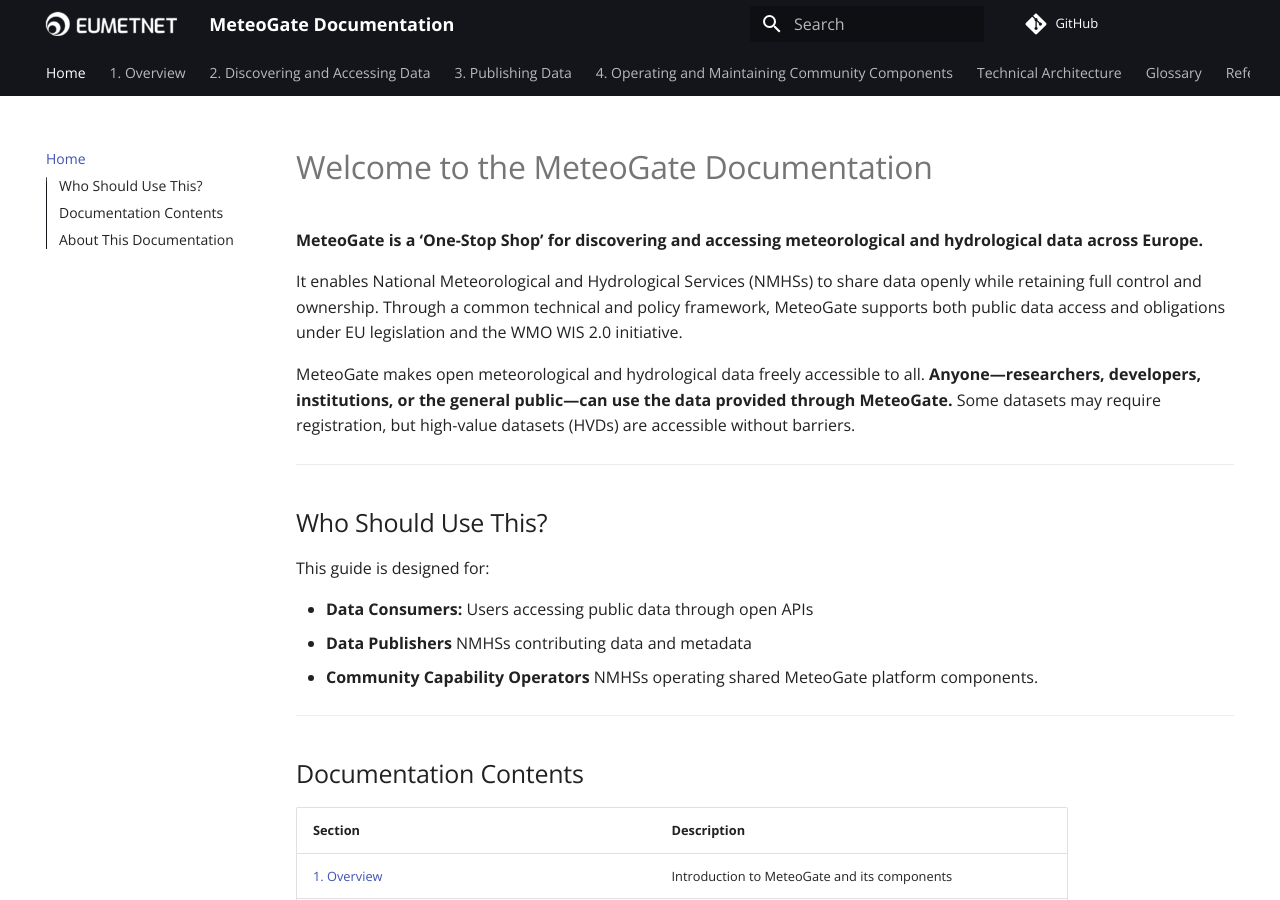
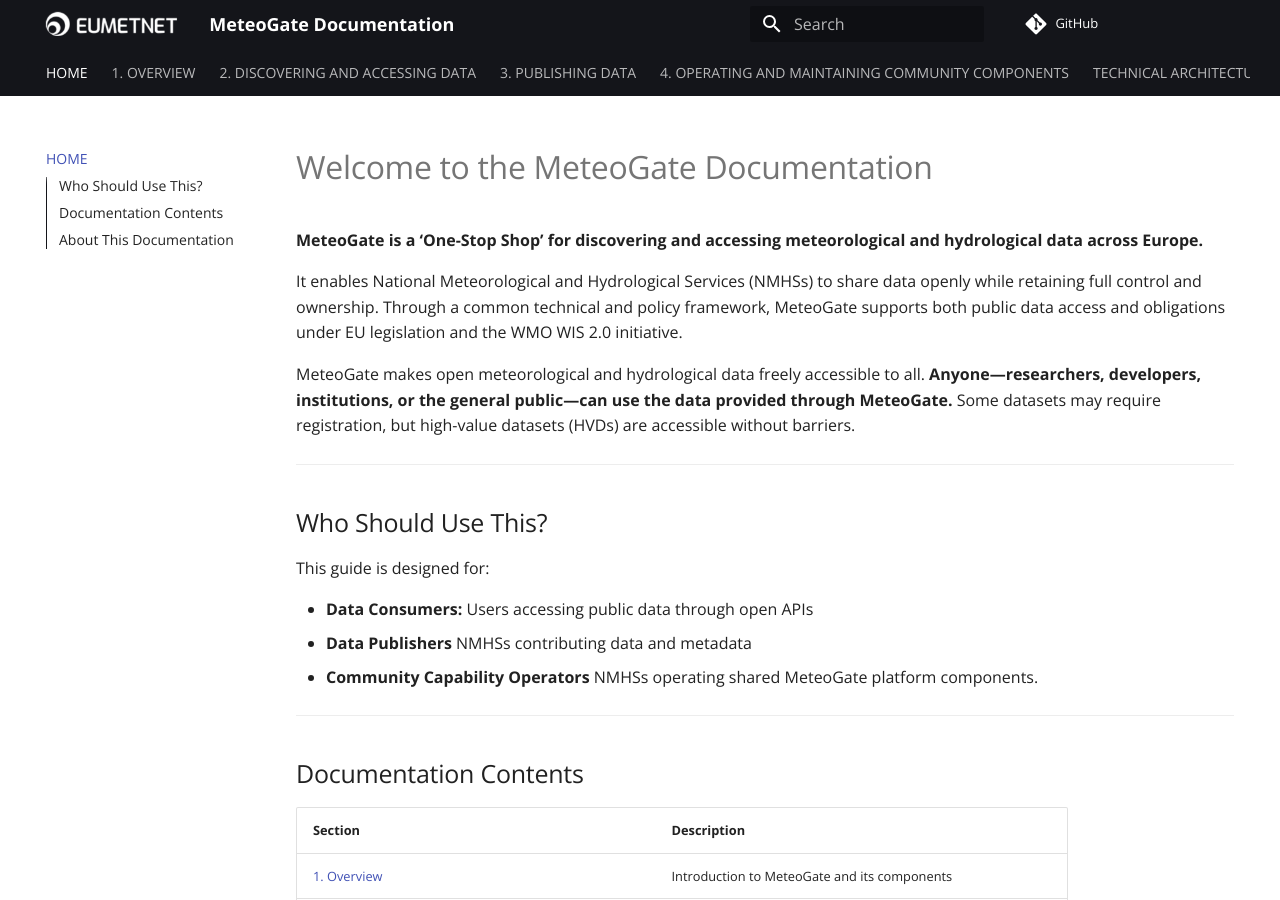
Before and after one commit to EUMETNET/meteogate-documentation, an MkDocs documentation site: the page built from docs/index.md, in a window 1280 px wide and 900 px high. Built offline with MkDocs 1.6.1 and Material for MkDocs 9.7.7, drawn with Linux system fonts in a browser that asks for light colours; comment, search, counter and statistics services are not loaded.

Commit message:
Update mkdocs.yml

```diff
--- a/mkdocs.yml
+++ b/mkdocs.yml
@@ -21,11 +21,11 @@ theme:
     - content.code.copy
 
 nav:
-  - Home: index.md
-  - 1. Overview: 1-overview.md
-  - 2. Discovering and Accessing Data: 2-discovering-and-accessing-data.md
-  - 3. Publishing Data: 3-publishing-data.md
-  - 4. Operating and Maintaining Community Components: 4-operating-and-maintaining-community-components.md
-  - Technical Architecture: technical-architecture.md
-  - Glossary: glossary.md
-  - References: references.md
+  - HOME: index.md
+  - 1. OVERVIEW: 1-overview.md
+  - 2. DISCOVERING AND ACCESSING DATA: 2-discovering-and-accessing-data.md
+  - 3. PUBLISHING DATA: 3-publishing-data.md
+  - 4. OPERATING AND MAINTAINING COMMUNITY COMPONENTS: 4-operating-and-maintaining-community-components.md
+  - TECHNICAL ARCHITECTURE: technical-architecture.md
+  - GLOSSARY: glossary.md
+  - REFERENCES: references.md
```
